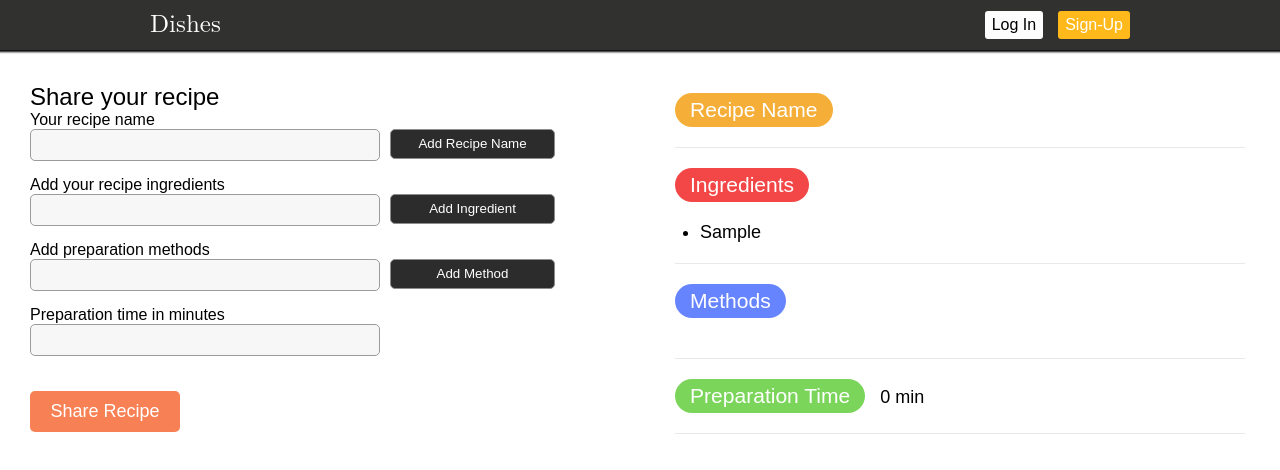
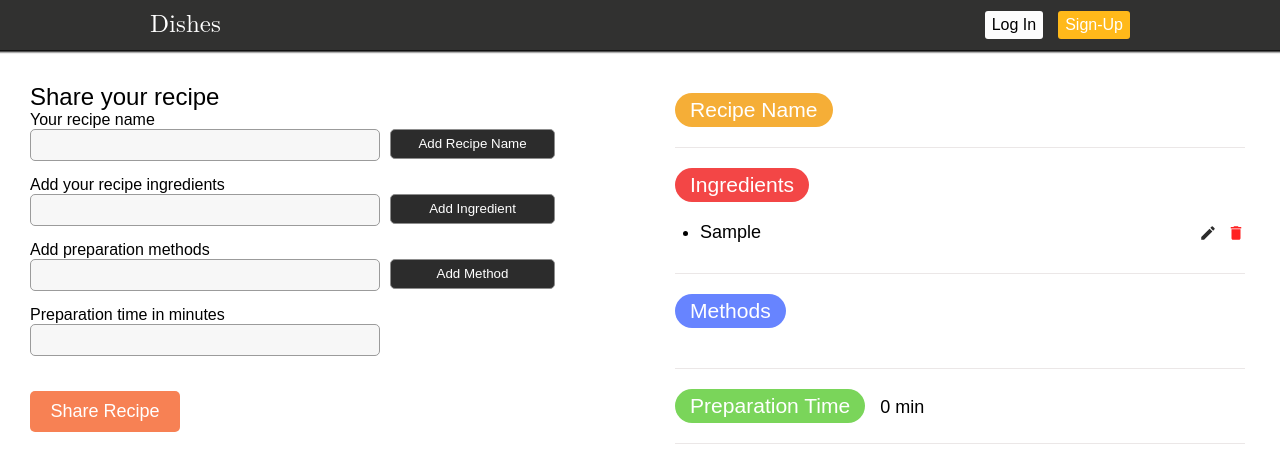
Before and after one commit to PageOne2/recipe-app, a React (Create React App) app in the folder client/: page /sharerecipe in a window 1280 px wide. Both pictures are taken after typing "Sample" into the empty fields and a click on the button "Add Ingredient". Shown: the top 470 px of the page. Built offline with nearby package versions, Linux system fonts and the light colour scheme.

Commit message:
add item deletion functionality and edit and delete material ui icons

```diff
--- a/client/package.json
+++ b/client/package.json
@@ -7,6 +7,9 @@
     "npm": "8.3.1"
   },
   "dependencies": {
+    "@material-ui/core": "^4.12.4",
+    "@material-ui/icons": "^4.11.3",
+    "@mui/icons-material": "^5.8.4",
     "@reduxjs/toolkit": "^1.7.1",
     "@testing-library/jest-dom": "^5.16.1",
     "@testing-library/react": "^12.1.2",
--- a/client/src/pages/share-recipe-page/share-recipe-page.component.jsx
+++ b/client/src/pages/share-recipe-page/share-recipe-page.component.jsx
@@ -4,7 +4,8 @@ import { Formik, Form, Field, ErrorMessage } from "formik";
 import * as Yup from "yup";
 import { v4 as uuidv4 } from "uuid";
 import { createRecipe } from "../../redux/redux-saga/sagaActions";
-// import DeleteIcon from '@mui/icons-material/Delete';
+import Delete from "@material-ui/icons/Delete";
+import Edit from "@material-ui/icons/Edit";
 
 import "./share-recipe-page.styles.css";
 
@@ -12,7 +13,7 @@ const ShareRecipePage = () => {
   const [recipeInfo, setRecipeInfo] = useState({
     recipeName: '',
     ingredients: [],
-    method: [],
+    methods: [],
     preparationTime: 0
   });
   const recipeNameInput = useRef(null);
@@ -37,8 +38,18 @@ const ShareRecipePage = () => {
       setRecipeInfo(prev => ({ ...prev, ingredients: prev.ingredients.concat(ingredientInput.current.value) }));
       setTimeout(() => ingredientInput.current.value = '', 200);
     } else if (field === 'method') {
-      setRecipeInfo(prev => ({ ...prev, method: prev.method.concat(methodInput.current.value) }));
+      setRecipeInfo(prev => ({ ...prev, methods: prev.methods.concat(methodInput.current.value) }));
       setTimeout(() => methodInput.current.value = '', 200);
+    }
+  }
+
+  const handleDeleteItem = (idx, field) => {
+    if (field === "ingredient") {
+      const ingredientsNewArr = recipeInfo.ingredients.filter((item, index) => index !== idx);
+      setRecipeInfo(prev => ({ ...prev, ingredients: ingredientsNewArr }));
+    } else if (field === "method") {
+      const methodsNewArr = recipeInfo.methods.filter((item, index) => index !== idx);
+      setRecipeInfo(prev => ({ ...prev, methods: methodsNewArr }));
     }
   }
 
@@ -89,27 +100,35 @@ const ShareRecipePage = () => {
           <div className="submit-btn-wrapper"><button type="submit" className="submit-btn">Share Recipe</button></div>
         </form>
       </div>
-      <div className="recipe-info">
-        <div className="recipe-info-title recipe-name">
+      <div className="share-recipe-info">
+        <div className="recipe-info-title recipe-name-field">
           <h3>Recipe Name</h3>
           {recipeInfo.recipeName.length ? <p>{recipeInfo.recipeName}</p> : null}
         </div>
         <div className="recipe-info-title ingredients">
           <h3>Ingredients</h3>
           <ul className="items-list">
-            { recipeInfo.ingredients.map(item => (
-              <li key={uuidv4()}>{item}</li>
+            { recipeInfo.ingredients.map((item, idx) => (
+              <div className="recipe-item" key={uuidv4()}>
+                <li>{item}</li>
+                <div className="edit-or-delete">
+                  <Edit className="edit-item-icon"/>
+                  <Delete className="delete-item-icon" onClick={() => handleDeleteItem(idx, 'ingredient')}/>
+                </div>
+              </div>
             ))}
           </ul>
         </div>
         <div className="recipe-info-title methods">
           <h3>Methods</h3>
           <ol className="items-list">
-            { recipeInfo.method.map(item => (
-              <div className="recipe-item">
-                <li key={uuidv4()}>{item}</li>
-                <div className="delete-item-btn">X</div>
-                {/* <DeleteIcon /> */}
+            { recipeInfo.methods.map((item, idx) => (
+              <div className="recipe-item" key={uuidv4()}>
+                <li>{item}</li>
+                <div className="edit-or-delete">
+                  <Edit className="edit-item-icon"/>
+                  <Delete className="delete-item-icon" onClick={() => handleDeleteItem(idx, 'method')}/>
+                </div>
               </div>
             ))}
           </ol>
--- a/client/src/pages/share-recipe-page/share-recipe-page.styles.css
+++ b/client/src/pages/share-recipe-page/share-recipe-page.styles.css
@@ -54,14 +54,14 @@
   width: 100%;
 }
 
-.recipe-info {
+.share-recipe-info {
   width: 50%;
   padding: 30px;
   overflow-y: scroll;
   direction: rtl;
 }
 
-.recipe-info .recipe-info-title {
+.share-recipe-info .recipe-info-title {
   font-size: 18px;
   padding: 5px 0 20px 0;
   margin: 5px 5px 15px 5px;
@@ -76,12 +76,12 @@
   border-radius: 20px;
 }
 
-.recipe-name h3 {
+.recipe-name-field h3 {
   background-color: #f5ae37;
   color: #fff;
 }
 
-.recipe-name p {
+.recipe-name-field p {
   padding: 20px 0 0 5px;
 }
 
@@ -95,7 +95,7 @@
   color: #fff;
 }
 
-.recipe-info .preparation-time {
+.share-recipe-info .preparation-time {
   display: flex;
   align-items: baseline;
 }
@@ -115,14 +115,29 @@
 
 .recipe-item {
   display: flex;
+  justify-content: space-between;
+  align-items: center;
+  padding-bottom: 10px;
 }
 
 .recipe-item li {
-  padding-bottom: 4px;
+  word-break: break-word;
+  padding-right: 15px;
 }
 
-.recipe-item .delete-item-btn {
-  padding-left: 20px;
-  color: red;
+.recipe-item .edit-or-delete {
+  display: flex;
+}
+
+.edit-or-delete .edit-item-icon {
+  font-size: 18px;
+  margin-right: 10px;
+  color:#2c2c2c;
   cursor: pointer;
 }
+
+.edit-or-delete .delete-item-icon {
+  font-size: 18px;
+  color: #ff2121;
+  cursor: pointer;
+}
```
Also changed, not shown: 1 other file (tests, documents, lock files or other folders).
